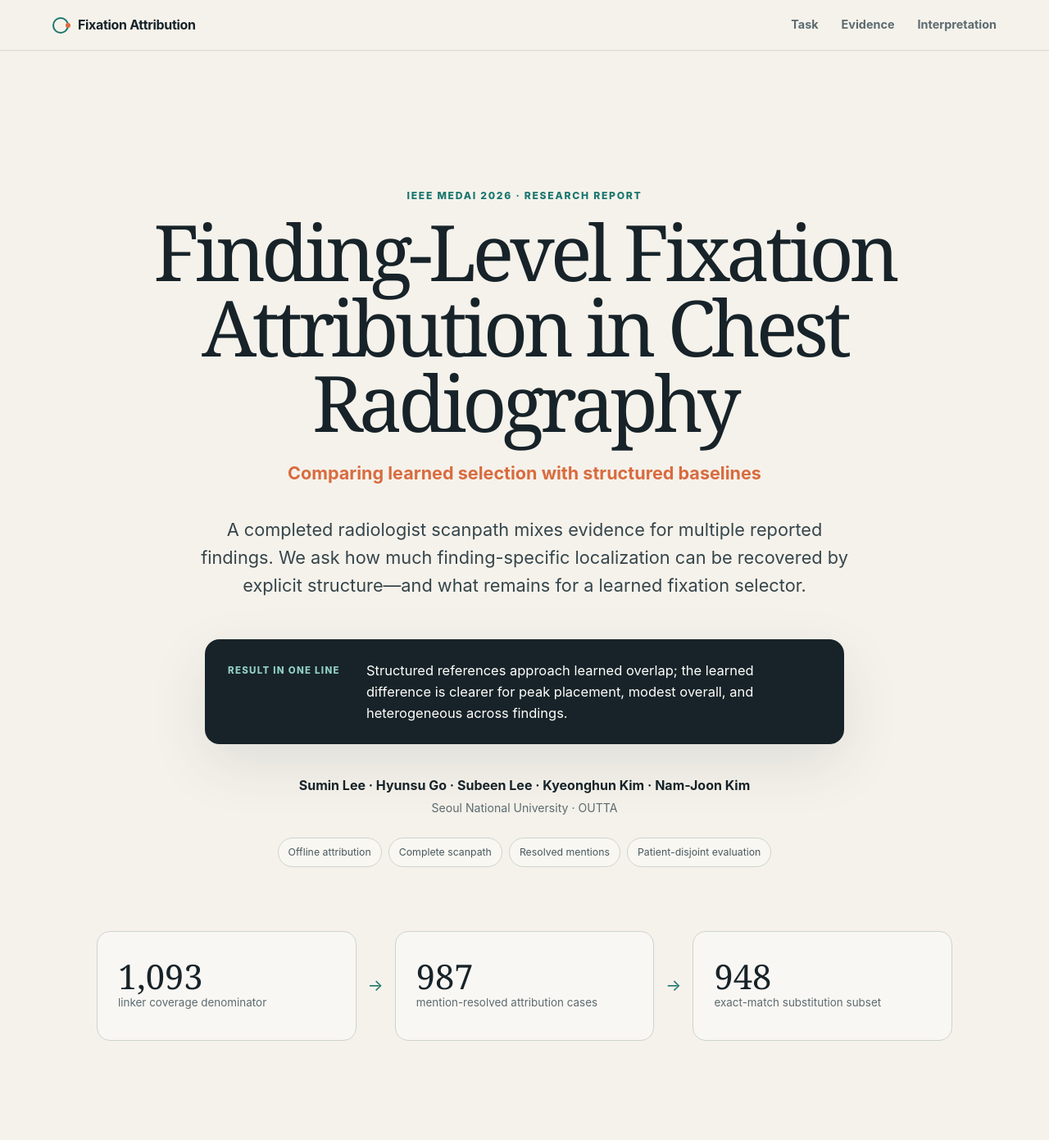
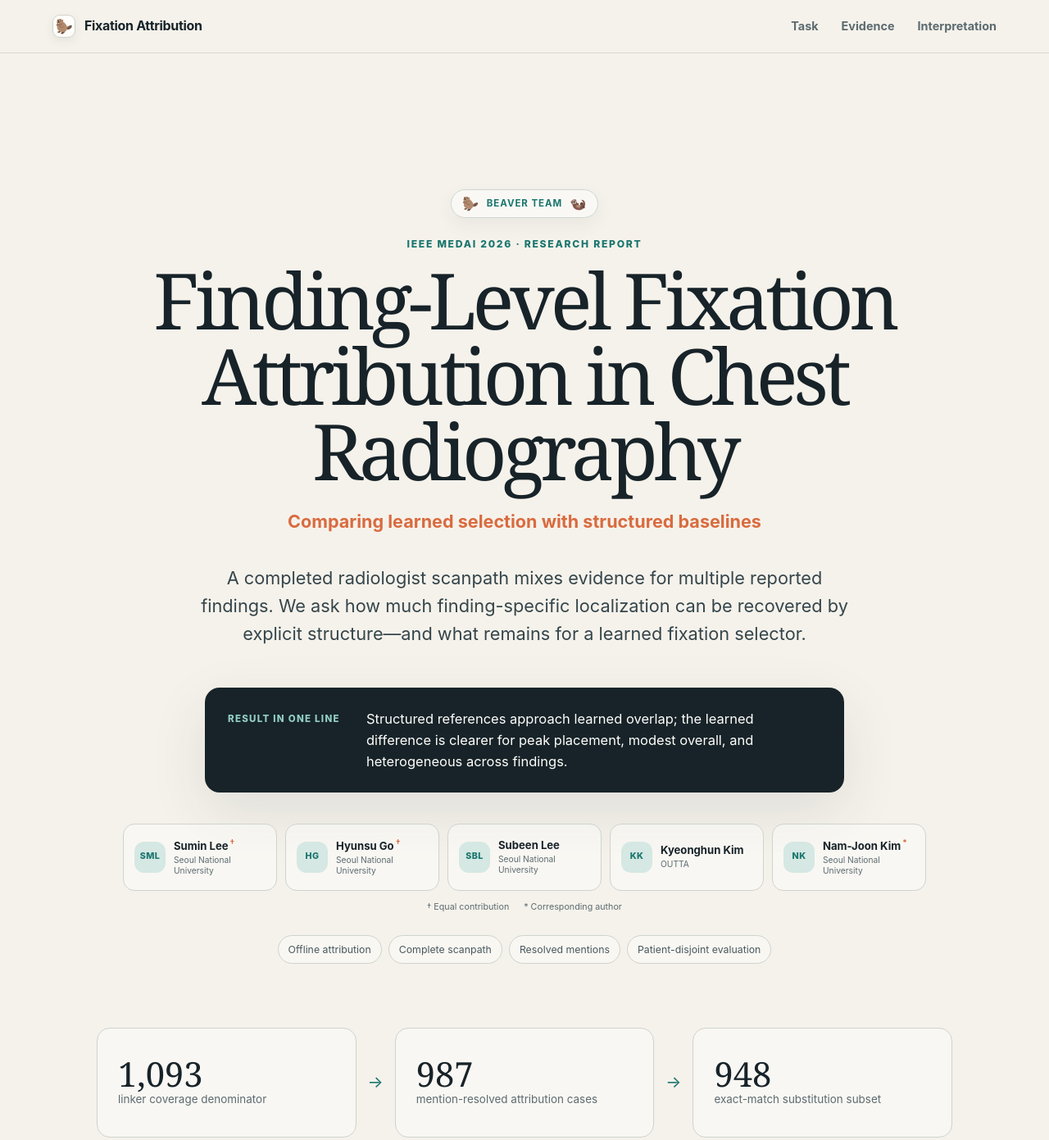
Before and after one commit to gohyunsu/finding-level-fixation-attribution, a plain HTML site: page index.html in a window 1280 px wide. Shown: the top 1391 px of the page at 82% size. Drawn offline with Linux system fonts and the light colour scheme.

Commit message:
Introduce the BEAVER team and individual author cards

```diff
--- a/index.html
+++ b/index.html
@@ -11,7 +11,7 @@
 <body>
   <header class="site-header">
     <a class="wordmark" href="#top" aria-label="Finding-Level Fixation Attribution home">
-      <span class="mark" aria-hidden="true"></span>
+      <span class="mascot-logo" aria-hidden="true">🦫</span>
       <span>Fixation Attribution</span>
     </a>
     <nav aria-label="Page navigation">
@@ -23,6 +23,11 @@
 
   <main id="top">
     <section class="hero">
+      <div class="team-badge" aria-label="BEAVER team">
+        <span aria-hidden="true">🦫</span>
+        <strong>BEAVER Team</strong>
+        <span aria-hidden="true">🦦</span>
+      </div>
       <p class="eyebrow">IEEE MedAI 2026 · Research Report</p>
       <h1>Finding-Level Fixation Attribution in Chest Radiography</h1>
       <p class="subtitle">Comparing learned selection with structured baselines</p>
@@ -31,8 +36,34 @@
         <span class="thesis-label">Result in one line</span>
         <p>Structured references approach learned overlap; the learned difference is clearer for peak placement, modest overall, and heterogeneous across findings.</p>
       </div>
-      <p class="authors">Sumin Lee · Hyunsu Go · Subeen Lee · Kyeonghun Kim · Nam-Joon Kim</p>
-      <p class="affiliations">Seoul National University · OUTTA</p>
+      <div class="author-grid" aria-label="Authors and affiliations">
+        <article class="author-card">
+          <span class="author-avatar" aria-hidden="true">SML</span>
+          <strong>Sumin Lee<sup>†</sup></strong>
+          <span>Seoul National University</span>
+        </article>
+        <article class="author-card">
+          <span class="author-avatar" aria-hidden="true">HG</span>
+          <strong>Hyunsu Go<sup>†</sup></strong>
+          <span>Seoul National University</span>
+        </article>
+        <article class="author-card">
+          <span class="author-avatar" aria-hidden="true">SBL</span>
+          <strong>Subeen Lee</strong>
+          <span>Seoul National University</span>
+        </article>
+        <article class="author-card">
+          <span class="author-avatar" aria-hidden="true">KK</span>
+          <strong>Kyeonghun Kim</strong>
+          <span>OUTTA</span>
+        </article>
+        <article class="author-card">
+          <span class="author-avatar" aria-hidden="true">NK</span>
+          <strong>Nam-Joon Kim<sup>*</sup></strong>
+          <span>Seoul National University</span>
+        </article>
+      </div>
+      <p class="author-note"><span>† Equal contribution</span><span>* Corresponding author</span></p>
       <div class="chips" aria-label="Study characteristics">
         <span>Offline attribution</span><span>Complete scanpath</span><span>Resolved mentions</span><span>Patient-disjoint evaluation</span>
       </div>
@@ -150,7 +181,7 @@
   </main>
 
   <footer>
-    <p>Finding-Level Fixation Attribution · IEEE MedAI 2026 Research Report</p>
+    <p><span aria-hidden="true">🦫</span> BEAVER Team · Finding-Level Fixation Attribution</p>
     <p>This page does not distribute the submitted manuscript or credentialed health data.</p>
   </footer>
 </body>
--- a/styles.css
+++ b/styles.css
@@ -40,14 +40,15 @@ button, input { font: inherit; }
   backdrop-filter: blur(18px);
 }
 .wordmark { display: flex; align-items: center; gap: 11px; text-decoration: none; font-weight: 720; letter-spacing: -.02em; }
-.mark { width: 20px; height: 20px; border: 2px solid var(--teal); border-radius: 50%; position: relative; }
-.mark::after { content: ""; position: absolute; width: 6px; height: 6px; border-radius: 50%; background: var(--orange); right: -4px; top: 5px; }
+.mascot-logo { display: grid; place-items: center; width: 28px; height: 28px; border: 1px solid var(--line); border-radius: 9px; background: var(--white); font-size: 1.05rem; box-shadow: 0 4px 12px rgba(29, 46, 48, .08); }
 nav { display: flex; gap: 28px; }
 nav a { color: var(--muted); text-decoration: none; font-size: .9rem; font-weight: 650; }
 nav a:hover { color: var(--ink); }
 
 main { overflow: hidden; }
 .hero { max-width: 1060px; margin: 0 auto; padding: clamp(88px, 13vw, 170px) 28px 78px; text-align: center; }
+.team-badge { display: inline-flex; align-items: center; gap: 9px; margin-bottom: 22px; padding: 7px 13px; border: 1px solid #cdd8d2; border-radius: 999px; background: rgba(255,255,255,.46); color: var(--teal); font-size: .72rem; letter-spacing: .08em; text-transform: uppercase; box-shadow: 0 8px 22px rgba(29, 46, 48, .06); }
+.team-badge span { font-size: 1rem; line-height: 1; }
 .eyebrow { margin: 0 0 13px; color: var(--teal); font-size: .76rem; font-weight: 800; letter-spacing: .14em; text-transform: uppercase; }
 h1 { margin: 0 auto; max-width: 1000px; font-family: Georgia, "Times New Roman", serif; font-size: clamp(2.8rem, 7.4vw, 6.9rem); font-weight: 500; letter-spacing: -.055em; line-height: .97; }
 .subtitle { margin: 24px 0 34px; color: var(--orange); font-size: clamp(1rem, 2.1vw, 1.35rem); font-weight: 690; }
@@ -55,8 +56,13 @@ h1 { margin: 0 auto; max-width: 1000px; font-family: Georgia, "Times New Roman",
 .thesis { display: grid; grid-template-columns: 145px 1fr; gap: 24px; align-items: start; max-width: 780px; margin: 48px auto 38px; padding: 25px 28px; text-align: left; background: var(--ink); color: var(--white); border-radius: 18px; box-shadow: var(--shadow); }
 .thesis-label { padding-top: 4px; color: #92cec4; font-size: .72rem; font-weight: 800; letter-spacing: .11em; text-transform: uppercase; }
 .thesis p { margin: 0; font-size: 1.03rem; }
-.authors { margin: 0; font-weight: 720; }
-.affiliations { margin: 4px 0 0; color: var(--muted); font-size: .88rem; }
+.author-grid { display: grid; grid-template-columns: repeat(5, minmax(0, 1fr)); gap: 10px; margin: 0 auto; max-width: 980px; text-align: left; }
+.author-card { display: grid; grid-template-columns: 38px minmax(0, 1fr); grid-template-rows: auto auto; column-gap: 10px; align-items: center; min-height: 82px; padding: 13px; border: 1px solid var(--line); border-radius: 14px; background: rgba(255,255,255,.38); }
+.author-avatar { grid-row: 1 / 3; display: grid; place-items: center; width: 38px; height: 38px; border-radius: 12px; background: var(--teal-soft); color: var(--teal); font-size: .67rem; font-weight: 850; letter-spacing: .04em; }
+.author-card strong { align-self: end; font-size: .82rem; line-height: 1.15; }
+.author-card strong sup { padding-left: 2px; color: var(--orange); font-size: .62rem; }
+.author-card > span:last-child { align-self: start; margin-top: 3px; color: var(--muted); font-size: .64rem; line-height: 1.25; }
+.author-note { display: flex; justify-content: center; gap: 18px; margin: 12px 0 0; color: var(--muted); font-size: .67rem; }
 .chips { display: flex; flex-wrap: wrap; justify-content: center; gap: 8px; margin-top: 25px; }
 .chips span { padding: 7px 12px; border: 1px solid var(--line); border-radius: 999px; color: #49595e; font-size: .77rem; background: rgba(255,255,255,.35); }
 
@@ -164,6 +170,7 @@ footer p { margin: 0; }
   .metric-toggle { justify-self: start; }
   .evidence-note, .boundary { grid-template-columns: 1fr; }
   .claim-grid { grid-template-columns: 1fr; }
+  .author-grid { grid-template-columns: repeat(2, minmax(0, 1fr)); }
   footer { display: grid; }
 }
 
@@ -178,6 +185,8 @@ footer p { margin: 0; }
   .result-scale div { grid-column: 1 / 3; }
   .result-track { grid-column: 1 / 3; }
   .heterogeneity-row { grid-template-columns: 116px 1fr 42px; }
+  .author-grid { grid-template-columns: 1fr; }
+  .author-note { flex-direction: column; gap: 2px; }
 }
 
 @media (prefers-reduced-motion: reduce) {
```
